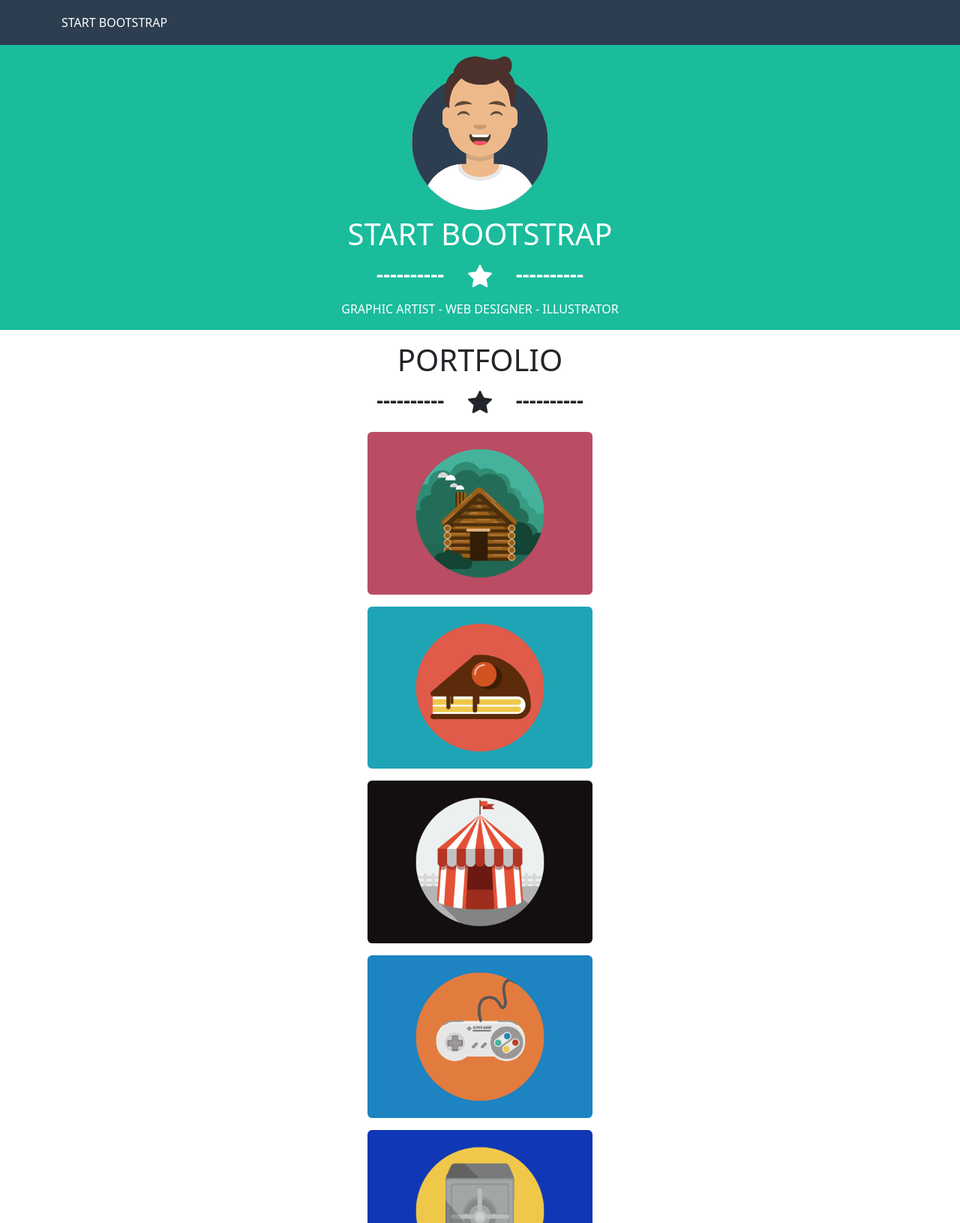
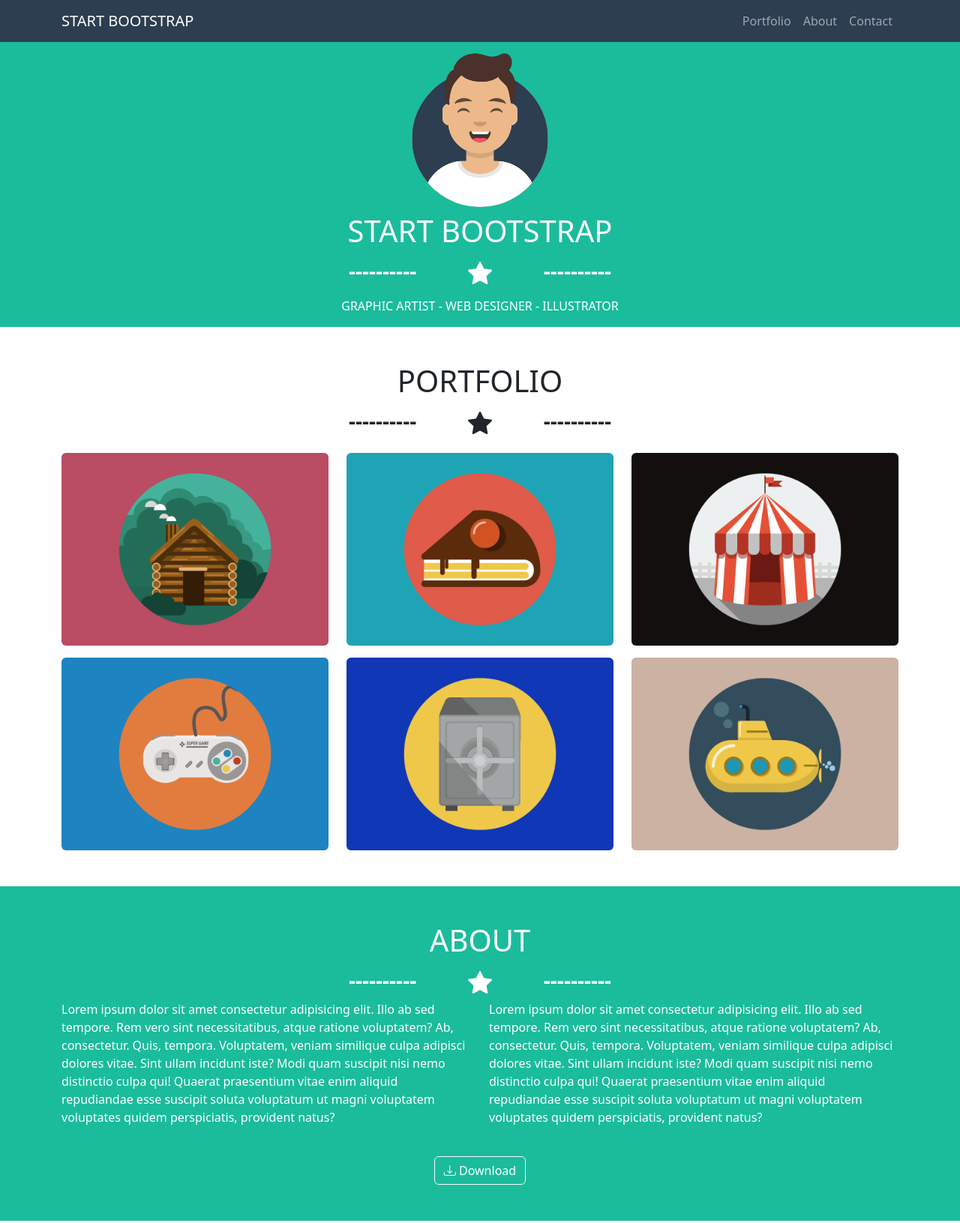
Before and after one commit to alessandropecchini99/html-css-bootstrap-freelancer, a plain HTML site: page index.html in a window 1280 px wide. Shown: the top 1631 px of the page at 75% size. Drawn offline with nearby package versions, Linux system fonts and the light colour scheme.

Commit message:
finish 1. ex.

```diff
--- a/index.html
+++ b/index.html
@@ -14,85 +14,94 @@
     <script src="https://cdn.jsdelivr.net/npm/bootstrap@5.3.0-alpha2/dist/js/bootstrap.bundle.min.js" integrity="sha384-qKXV1j0HvMUeCBQ+QVp7JcfGl760yU08IQ+GpUo5hlbpg51QRiuqHAJz8+BrxE/N" crossorigin="anonymous"></script>
 
     <!-- navbar -->
-    <nav class="text-white" style="background-color: #2C3E50;">
+    <nav class="navbar navbar-expand-md" style="background-color: #2C3E50;" data-bs-theme="dark">
       <div class="container">
-
-        <div class="row" style="height: 60px;">
-
-          <div class="col-6 d-flex align-items-center">
-            START BOOTSTRAP
+        <a class="navbar-brand" href="#">START BOOTSTRAP</a>
+        <button class="navbar-toggler" type="button" data-bs-toggle="collapse" data-bs-target="#navbarSupportedContent" aria-controls="navbarSupportedContent" aria-expanded="false" aria-label="Toggle navigation">
+          <span class="navbar-toggler-icon"></span>
+        </button>
+        <div class="collapse navbar-collapse" id="navbarSupportedContent">
+          <ul class="navbar-nav ms-auto mb-2 mb-lg-0">
+            <li class="nav-item">
+              <a class="nav-link" aria-current="page" href="#">Portfolio</a>
+            </li>
+            <li class="nav-item">
+              <a class="nav-link" href="#">About</a>
+            </li>
+            <li class="nav-item">
+              <a class="nav-link" href="#" role="button" data-bs-toggle="dropdown" aria-expanded="false">
+                Contact
+              </a>
+              <ul class="dropdown-menu">
+                <li><a class="dropdown-item" href="#">Action</a></li>
+                <li><a class="dropdown-item" href="#">Another action</a></li>
+                <li><hr class="dropdown-divider"></li>
+                <li><a class="dropdown-item" href="#">Something else here</a></li>
+              </ul>
+            </li>
+          </ul>
         </div>
-          <div class="col-6">
-            <!-- menù mobile -->
-            <div class="row">
-              <div class="col-xs-12 d-block d-sm-none fs-4">
-                <div class="d-flex align-items-center justify-content-end" style="height: 60px;">
-                  <i class="bi bi-list border border-light rounded px-2"></i>
-                </div>
-              </div>
-              <!-- menù tablet -->
-              <!--******* AGGIUNGERE QUA TABLET E DESKTOP *******-->
-            </div>
-          </div>
-
-        </div>
-
       </div>
     </nav>
 
 
     <!-- jumbo -->
     <header class="text-white" style="background-color: #1ABC9C;">
-      <div class="container">
-        <div class="row text-center">
-          <div class="col-12">
+      <div class="container text-center pb-3">
             <img src="/bootstrap_freelancer/img/avatar.svg" class="mx-auto mt-2 mb-2 ratio ratio-1x1" style="width: 200px;">
-          </div>
-          <div class="col-12">
             <h1>START BOOTSTRAP</h1>
-          </div>
-          <div class="col-12 mx-auto d-flex justify-content-between" style="width: 300px;">
+          <div class="col-12 mx-auto d-flex justify-content-between pb-2" style="width: 350px;">
             <span class="fs-3 fw-bold">----------</span>
             <i class="bi bi-star-fill fs-2"></i>
             <span class="fs-3 fw-bold">----------</span>
           </div>
-          <div class="col-12 mt-2 mb-3">
             <span class="fs-6">GRAPHIC ARTIST - WEB DESIGNER - ILLUSTRATOR</span>
-          </div>
-        </div>
       </div>
     </header>
 
 
     <!-- MAIN - cards section -->
     <main class="container text-center">
-      <div class="row mt-3 mb-5">
-        <div class="12-col">
+      <div class="mt-5 mb-5">
         <h1>PORTFOLIO</h1>
-        </div>
-        <div class="col-12 mx-auto d-flex justify-content-between" style="width: 300px;">
+        <div class="mx-auto d-flex justify-content-between" style="width: 350px;">
           <span class="fs-3 fw-bold">----------</span>
           <i class="bi bi-star-fill fs-2"></i>
           <span class="fs-3 fw-bold">----------</span>
         </div>
         <!-- cards -->
-        <div class="col-xs-12">
-          <img src="/bootstrap_freelancer/img/cabin.png" class="rounded mt-3" style="width: 300px;">
+        <div class="row row-cols-1 row-cols-md-2 row-cols-lg-3">
+          <div class="col">
+            <div class="green">
+              <i class="bi bi-plus d-none"></i>
+              <img src="/bootstrap_freelancer/img/cabin.png" class="rounded mt-3 d-block" style="width: 100%;">
             </div>
-        <div class="col-xs-12">
-          <img src="/bootstrap_freelancer/img/cake.png" class="rounded mt-3" style="width: 300px;">
           </div>
-        <div class="col-xs-12">
-          <img src="/bootstrap_freelancer/img/circus.png" class="rounded mt-3" style="width: 300px;">
+          <div class="col">
+            <div>
+              <img src="/bootstrap_freelancer/img/cake.png" class="rounded mt-3 d-block" style="width: 100%;">
             </div>
-        <div class="col-xs-12">
-          <img src="/bootstrap_freelancer/img/game.png" class="rounded mt-3" style="width: 300px;">
           </div>
-        <div class="col-xs-12">
-          <img src="/bootstrap_freelancer/img/safe.png" class="rounded mt-3" style="width: 300px;">
+          <div class="col">
+            <div>
+              <img src="/bootstrap_freelancer/img/circus.png" class="rounded mt-3 d-block" style="width: 100%;">
             </div>
-        <div class="col-xs-12">
-          <img src="/bootstrap_freelancer/img/submarine.png" class="rounded mt-3" style="width: 300px;">
+          </div>
+          <div class="col">
+            <div>
+              <img src="/bootstrap_freelancer/img/game.png" class="rounded mt-3 d-block" style="width: 100%;">
+            </div>
+          </div>
+          <div class="col">
+            <div>
+              <img src="/bootstrap_freelancer/img/safe.png" class="rounded mt-3 d-block" style="width: 100%;">
+            </div>
+          </div>
+          <div class="col">
+            <div>
+              <img src="/bootstrap_freelancer/img/submarine.png" class="rounded mt-3 d-block" style="width: 100%;">
+            </div>
+          </div>
         </div>
       </div>
 
@@ -101,27 +110,26 @@
 
     <!-- about -->
     <div style="background-color: #1ABC9C;">
-      <div class="container">
-        <div class="row text-center text-white">
-          <div class="col-12 mt-3">
+      <div class="container text-center text-white pt-5">
             <h1>ABOUT</h1>
-          </div>
-          <div class="col-12 mx-auto d-flex justify-content-between" style="width: 300px;">
+            <div class="mx-auto d-flex justify-content-between" style="width: 350px;">
               <span class="fs-3 fw-bold">----------</span>
               <i class="bi bi-star-fill fs-2"></i>
               <span class="fs-3 fw-bold">----------</span>
             </div>
           <!-- mobile -->
-          <div class="col-xs-12 text-start">
+          <div class="row">
+            <div class="col-12 col-md-6 text-start">
               <p>Lorem ipsum dolor sit amet consectetur adipisicing elit. Illo ab sed tempore. Rem vero sint necessitatibus, atque ratione voluptatem? Ab, consectetur. Quis, tempora. Voluptatem, veniam similique culpa adipisci dolores vitae.
               Sint ullam incidunt iste? Modi quam suscipit nisi nemo distinctio culpa qui! Quaerat praesentium vitae enim aliquid repudiandae esse suscipit soluta voluptatum ut magni voluptatem voluptates quidem perspiciatis, provident natus?</p>
             </div>
-          <div class="col-xs-12 text-start">
+            <div class="col-12 col-md-6 text-start">
               <p>Lorem ipsum dolor sit amet consectetur adipisicing elit. Illo ab sed tempore. Rem vero sint necessitatibus, atque ratione voluptatem? Ab, consectetur. Quis, tempora. Voluptatem, veniam similique culpa adipisci dolores vitae.
               Sint ullam incidunt iste? Modi quam suscipit nisi nemo distinctio culpa qui! Quaerat praesentium vitae enim aliquid repudiandae esse suscipit soluta voluptatum ut magni voluptatem voluptates quidem perspiciatis, provident natus?</p>
             </div>
           </div>
-        <div class="row d-flex justify-content-center pt-4 pb-4">
+        </div>
+        <div class="row d-flex justify-content-center pt-4 pb-5">
           <button type="button" class="btn btn-outline-success text-white border-light w-auto">
             <i class="bi bi-download"></i>
             Download
@@ -133,19 +141,16 @@
 
 
     <!-- contact -->
-    <div class="container">
-      <div class="row mt-3">
-        <div class="col-12 text-center">
+    <div class="container text-center pt-5">
           <h1>CONTACT ME</h1>
-        </div>
-        <div class="col-12 mx-auto d-flex justify-content-between" style="width: 300px;">
+          <div class="mx-auto d-flex justify-content-between" style="width: 350px;">
             <span class="fs-3 fw-bold">----------</span>
             <i class="bi bi-star-fill fs-2"></i>
             <span class="fs-3 fw-bold">----------</span>
           </div>
       </div>
 
-      <div class="mw-80 mx-auto">
+      <div class="w-75 mx-auto">
         <div class="row">
           <div class="col-12 mb-4">
             <form action="contact">
@@ -173,16 +178,14 @@
 
     <!-- pre footer -->
     <div style="background-color: #3A546D;">
-      <div class="row text-white text-center pb-4">
+      <div class="container text-white text-center pb-4">
+        <div class="row">
           <!-- mobile -->
-        <div class="col-1"></div>
-        <div class="col-10 pt-5">
+          <div class="col-12 col-md-4 pt-5">
             <h3>LOCATION</h3>
             <p>2215 John Daniel Drive Clark, MO 54243</p>
           </div>
-        <div class="col-1"></div>
-        <div class="col-1"></div>
-        <div class="col-10 pt-5">
+          <div class="col-12 col-md-4 pt-5">
             <h3>AROUND THE WEB</h3>
             <div>
               <i class="bi bi-facebook border border-white rounded-circle px-2 py-1"></i>
@@ -191,14 +194,12 @@
               <i class="bi bi-linkedin border border-white rounded-circle px-2 py-1"></i>
             </div>
           </div>
-        <div class="col-1"></div>
-        <div class="col-1"></div>
-        <div class="col-10 pt-5">
+          <div class="col-12 col-md-4 pt-5">
             <h3>ABOUT FREELANCER</h3>
               <p class="w-60 mx-auto">Freelance is a free to use, open source Bootstrap theme created by
               <a href="#" style="color: #1ABC9C;">Start Bootstrap</a>.</p>
           </div>
-        <div class="col-1"></div>
+        </div>
       </div>
     </div>
 
@@ -206,11 +207,7 @@
     <!-- footer -->
     <footer style="background-color: #2c3e50;">
       <div class="container text-white text-center py-4">
-        <div class="row">
-          <div class="col-12">
         Copyright Your Website 2019
-          </div>
-        </div>
       </div>
     </footer>
 
--- a/style.css
+++ b/style.css
@@ -0,0 +1,3 @@
+.green {
+    position: relative;
+}
```
Lines whose indentation alone changed are shown as unchanged.
